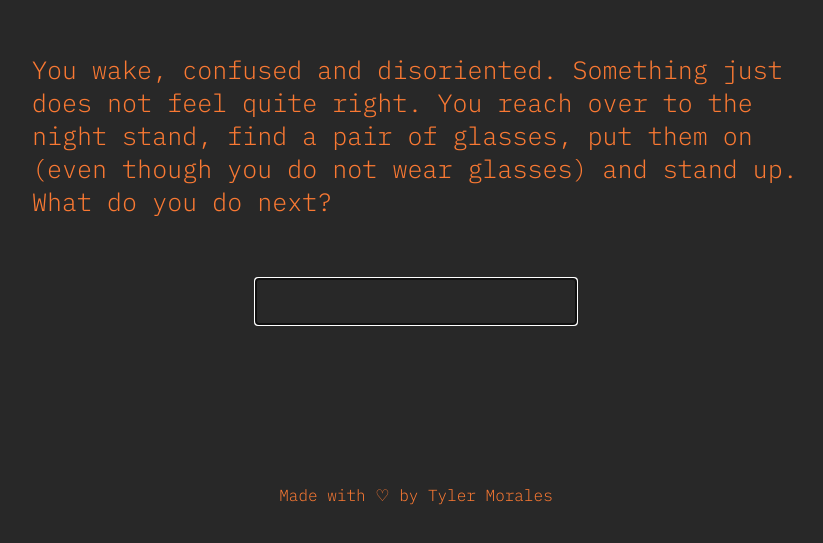
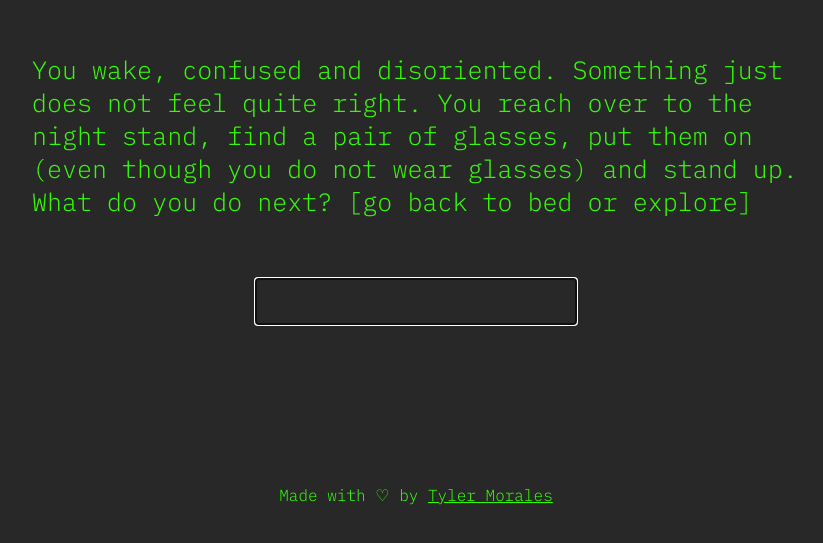
Before and after one commit to tyler-morales/textAdventure, a plain HTML site: page index.html in a window 1280 px wide. Shown: the part 107-650 px from the top of the page, without its empty margins (224-1047 px from the left). Drawn offline with Linux system fonts and the light colour scheme.

Commit message:
add text hints to prompts

```diff
--- a/index.html
+++ b/index.html
@@ -21,7 +21,7 @@
 
     </div>
 
-    <footer>Made with ♡ by Tyler Morales</footer>
+    <footer>Made with ♡ by <a href="https:www.tmo.codes" target=”_blank”>Tyler Morales</a></footer>
 
     <script src="functions.js"></script>
     <script src="prompts.js"></script>
--- a/main.css
+++ b/main.css
@@ -1,10 +1,10 @@
 :root {
-  --color-text: #fa7933;
+  --color-text: #36f906;
   --font-size-med: 2.5rem;
 }
 
 html[data-theme='apple'] {
-  --color-text: rgb(54, 249, 6);
+  --color-text: #36f906;
 }
 
 html[data-theme='ibm'] {
--- a/prompts.js
+++ b/prompts.js
@@ -2,9 +2,9 @@
 const prompts = {
     // WAKE
     wake: {
-        text: 'You wake, confused and disoriented. Something just does not feel quite right. You reach over to the night stand, find a pair of glasses, put them on (even though you do not wear glasses) and stand up. What do you do next?',
+        text: 'You wake, confused and disoriented. Something just does not feel quite right. You reach over to the night stand, find a pair of glasses, put them on (even though you do not wear glasses) and stand up. What do you do next? [go back to bed or explore]',
         responses: {
-            sleep: 'wake_sleep', // choice 1
+            ['go back to bed']: 'wake_sleep', // choice 1
             explore: 'wake_explore' //choice 2
         },
     },
@@ -13,11 +13,11 @@ const prompts = {
         responses: {}
     },
     wake_explore: {
-        text: 'As your eyes adjust to the early morning sun, you glance around the room. To your left, you notice a small, but sturdy bedside table. In front of you, a TV is broadcasting reruns of "Curb Your Enthusiasm". You also consider walking and exploring more of this strange room. What is your next inclination?',
+        text: 'As your eyes adjust to the early morning sun, you glance around the room. To your left, you notice a small, but sturdy bedside table. In front of you, a TV is broadcasting reruns of "Curb Your Enthusiasm". You also consider walking and exploring more of this strange room. What is your next inclination? [watch TV, walk, examine the table]',
         responses: {
-            TV: 'explore_TV',
+            ['watch TV']: 'explore_TV',
             walk: 'explore_walk',
-            table: 'explore_table',
+            ['examine the table']: 'explore_table',
         }
     },
     // EXPLORE ROOM
@@ -26,7 +26,7 @@ const prompts = {
         responses: {},
     },
     explore_table: {
-        text: 'You situate your body leftwards so you can face the side table. Upon inspecting the wooden table, you quickly discover a wallet, keys and an energy drink. Which items do you examine?',
+        text: 'You situate your body leftwards so you can face the side table. Upon inspecting the wooden table, you quickly discover a wallet, keys and an energy drink. Which items do you examine? [wallet, drink, keys]',
         responses: {
             wallet: 'table_wallet',
             drink: 'table_drink',
@@ -35,49 +35,49 @@ const prompts = {
     },
     // table
     table_wallet: {
-        text: 'Slowly, your hand moves towards the leather bound wallet. It looks worn, beat up and seems to have been used by someone for a long time. Anyways, you open it and are surprised by what you see. Unsure of what to do, do you put it back down or place it quickly in your back pocket?',
+        text: 'Slowly, your hand moves towards the leather bound wallet. It looks worn, beat up and seems to have been used by someone for a long time. Anyways, you open it and are surprised by what you see. Unsure of what to do, do you put it back down or place it quickly in your back pocket? [put wallet back, keep]',
         responses: {
-            ['put back']: 'wallet_false',
+            ['put wallet back']: 'wallet_false',
             ['keep']: 'wallet_true'
         }
     },
     wallet_true: {
-        text: 'Quickly, you pocket the wallet for safe keeping. Are you finished examining table?',
+        text: 'Quickly, you pocket the wallet for safe keeping. Are you finished examining table? [Y or N]',
         responses: {
             N: 'explore_table',
             Y: 'wake_explore',
         }
     },
     wallet_false: {
-        text: 'Are you finished examining table?',
+        text: 'Are you finished examining table? [Y or N]',
         responses: {
             N: 'explore_table',
             Y: 'wake_explore',
         }
     },
     table_drink: {
-        text: 'You could surely inhale an energy drink. The only question is, will you?',
+        text: 'You could surely inhale an energy drink. The only question is, will you? [Y or N]',
         responses: {
             N: 'explore_table',
             Y: 'wake_explore',
         }
     },
     table_keys: {
-        text: 'Three dirt embossed keys lay connected by a key ring. Do you clip them to your belt or place them where you found them?',
+        text: 'Three dirt embossed keys lay connected by a key ring. Do you clip them to your belt or place them where you found them? [belt or put keys back]',
         responses: {
             ['belt']: 'keys_true',
-            ['put back']: 'keys_false',
+            ['put keys back']: 'keys_false',
         }
     },
     keys_true: {
-        text: 'You grab the keys and snap them on your belt buckle. Lock and loaded!',
+        text: 'You grab the keys and snap them on your belt buckle. Lock and loaded! [Y or N]',
         responses: {
             N: 'explore_table',
             Y: 'wake_explore',
         }
     },
     keys_false: {
-        text: 'You decide to leave the keys behind. Who needs them anyways?',
+        text: 'You decide to leave the keys behind. Who needs them anyways? [Y or N]',
         responses: {
             N: 'explore_table',
             Y: 'wake_explore',
@@ -85,7 +85,7 @@ const prompts = {
     },
     // WALK AROUND ROOM
     explore_walk: {
-        text: 'Walking around the room seems like a good idea. After all, you tell yourself, "I should at least aquainte and introduce myself to this bewildering experience. After a bit of pondering and wandering, you look straight ahead and notice a bathroom. To your right, a window.',
+        text: 'Walking around the room seems like a good idea. After all, you tell yourself, "I should at least aquainte and introduce myself to this bewildering experience. After a bit of pondering and wandering, you look straight ahead and notice a bathroom. To your right, a window. [bathroom or window]',
         responses: {
             bathroom: 'walk_bathroom',
             window: 'walk_window',
@@ -93,21 +93,21 @@ const prompts = {
     },
     // window
     walk_window: {
-        text: 'Noises emanate from the window. Perhaps that is what drew you there. You peer out into the distance to view a society you have never seen before. It is a plausible society you think to yourself that could exist, but it certainly is not a place you have ever been to. You see a ladder leaning against the window. Any thoughts? Want to go back to the safety of the room?',
+        text: 'Noises emanate from the window. Perhaps that is what drew you there. You peer out into the distance to view a society you have never seen before. It is a plausible society you think to yourself that could exist, but it certainly is not a place you have ever been to. You see a ladder leaning against the window. Any thoughts? Want to go back to the safety of the room? [ladder or bathroom]',
         responses: {
             ladder: 'window_ladder',
             bathroom: 'walk_bathroom',
         }
     },
     window_ladder: {
-        text: 'You seem to face life like a warrior, but will that courage save you for the challenges to come? As you climb down the latter, the noises you heard from the room seem to be coming closer to you. Almost following you. You quickly realize those shooting voices are coming for you. As sweat drips down your face and as your heart pounds, you notice a ford f-150 parked in the driveway.Do you make a run for it on foot or take the truck?',
+        text: 'You seem to face life like a warrior, but will that courage save you for the challenges to come? As you climb down the latter, the noises you heard from the room seem to be coming closer to you. Almost following you. You quickly realize those shooting voices are coming for you. As sweat drips down your face and as your heart pounds, you notice a ford f-150 parked in the driveway.Do you make a run for it on foot or take the truck? [run or truck]',
         responses: {
             run: 'ladder_run',
             truck: 'ladder_truck',
         }
     },
     ladder_run: {
-        text: 'Looks like you might have to take your bravery to another level to get out of this debacle. As you begin sprinting your realize only a miracle can get you out of this one. Test your luck?',
+        text: 'Looks like you might have to take your bravery to another level to get out of this debacle. As you begin sprinting your realize only a miracle can get you out of this one. Test your luck? [Y or N]',
         responses: {
             Y: 'run_true',
             N: 'run_false',
@@ -115,17 +115,14 @@ const prompts = {
     },
     run_true: { // YOU WIN
         text: 'Looks like it is your lucky day. Out of nowhere, a sloth and its owner just started to cross the crosswalk, bisecting your assailants. You quickly find the nearest bus, hop and bask in your new found glory. [[YOU WIN]]',
-        responses: {
-            Y: 'run_true',
-            N: 'run_false',
-        }
+        responses: {}
     },
     run_false: { // GAME OVER
         text: 'Looks like luck is not on the horizon for you. Your assailants catch you, dragging you back where they came from for some nefarious reason you are unaware of.',
         responses: {}
     },
     ladder_truck: {
-        text: 'Thankfully, you grabbed the keys when you had the chance. Fumbling, you finally unlock the door and start the car. You start speeding down the suburban roads and try to find a freeway. Everything seems to be going your way, but you catch a red light. Do you run the red or obey the law?',
+        text: 'Thankfully, you grabbed the keys when you had the chance. Fumbling, you finally unlock the door and start the car. You start speeding down the suburban roads and try to find a freeway. Everything seems to be going your way, but you catch a red light. Do you run the red or obey the law? [run or obey]',
         responses: {
             run: 'truck_run',
             obey: 'truck_obey',
@@ -142,7 +139,7 @@ const prompts = {
 
     // bathroom
     walk_bathroom: {
-        text: 'You pay no attention to the raucous and proceed into the bathroom. Noticing mold, stains and remanences of deceased insects, you deduce something is most definitely not right. As you step further away from the door and closer to the porcelain sink, you notice a mirror and comb. "How curious", you think to yourself. You have bed head, do you take the time to clean yourself up?',
+        text: 'You pay no attention to the raucous and proceed into the bathroom. Noticing mold, stains and remanences of deceased insects, you deduce something is most definitely not right. As you step further away from the door and closer to the porcelain sink, you notice a mirror and comb. "How curious", you think to yourself. You have bed head, do you take the time to clean yourself up? [Y or N]',
         responses: {
             Y: 'bathroom_comb',
             N: 'bathroom_cabinet',
@@ -153,7 +150,7 @@ const prompts = {
         responses: {}
     },
     bathroom_cabinet: {
-        text: 'The cracked mirror exposes an array of pills, syringes, and most surprisingly, an small 1x1 in image of a sloth. What do you take anything?',
+        text: 'The cracked mirror exposes an array of pills, syringes, and most surprisingly, an small 1x1 in image of a sloth. What do you take anything? [sloth, pills or syringe]',
         responses: {
             sloth: 'cabinet_sloth',
             pills: 'cabinet_pills',
@@ -161,10 +158,10 @@ const prompts = {
         }
     },
     cabinet_pills: {
-        text: 'You close the medicine cabinet and you suddenly begin to feel sick. Uncontrollably, you body shakes in an unprecedented seizure. Sweat pours from your body. Trembling emanates from your legs. Pounding heart beats rushes blood throughout your body and you collapse to the ground with a great force. Do you pop the pills to have a chance at saving your life, or do you test your luck?',
+        text: 'You close the medicine cabinet and you suddenly begin to feel sick. Uncontrollably, you body shakes in an unprecedented seizure. Sweat pours from your body. Trembling emanates from your legs. Pounding heart beats rushes blood throughout your body and you collapse to the ground with a great force. Do you pop the pills to have a chance at saving your life, or do you test your luck? [pop the pills or chance it]',
         responses: {
-            pop: 'pills_pop',
-            chance: 'pills_chance',
+            ['pop the pills']: 'pills_pop',
+            ['chance it']: 'pills_chance',
         }
     },
     pills_pop: { //GAME OVER
@@ -180,9 +177,9 @@ const prompts = {
         responses: {}
     },
     cabinet_syringe: {
-        text: 'You close the medicine cabinet and you suddenly begin to feel sick. Uncontrollably, you body shakes in an unprecedented seizure. Sweat pours from your body. Trembling emanates from your legs. Pounding heart beats rushes blood throughout your body and you collapse to the ground with a great force. You have two options. Stab a corroding needle into your body to maybe save your life, or take a chance with a higher power. What do you do?',
+        text: 'You close the medicine cabinet and you suddenly begin to feel sick. Uncontrollably, you body shakes in an unprecedented seizure. Sweat pours from your body. Trembling emanates from your legs. Pounding heart beats rushes blood throughout your body and you collapse to the ground with a great force. You have two options. Stab a corroding needle into your body to maybe save your life, or take a chance with a higher power. What do you do? [chance it or use syringe]',
         responses: {
-            chance: 'syringe_chance',
+            ['chance it']: 'syringe_chance',
             ['use syringe']: 'syringe_use',
         }
     },
```
